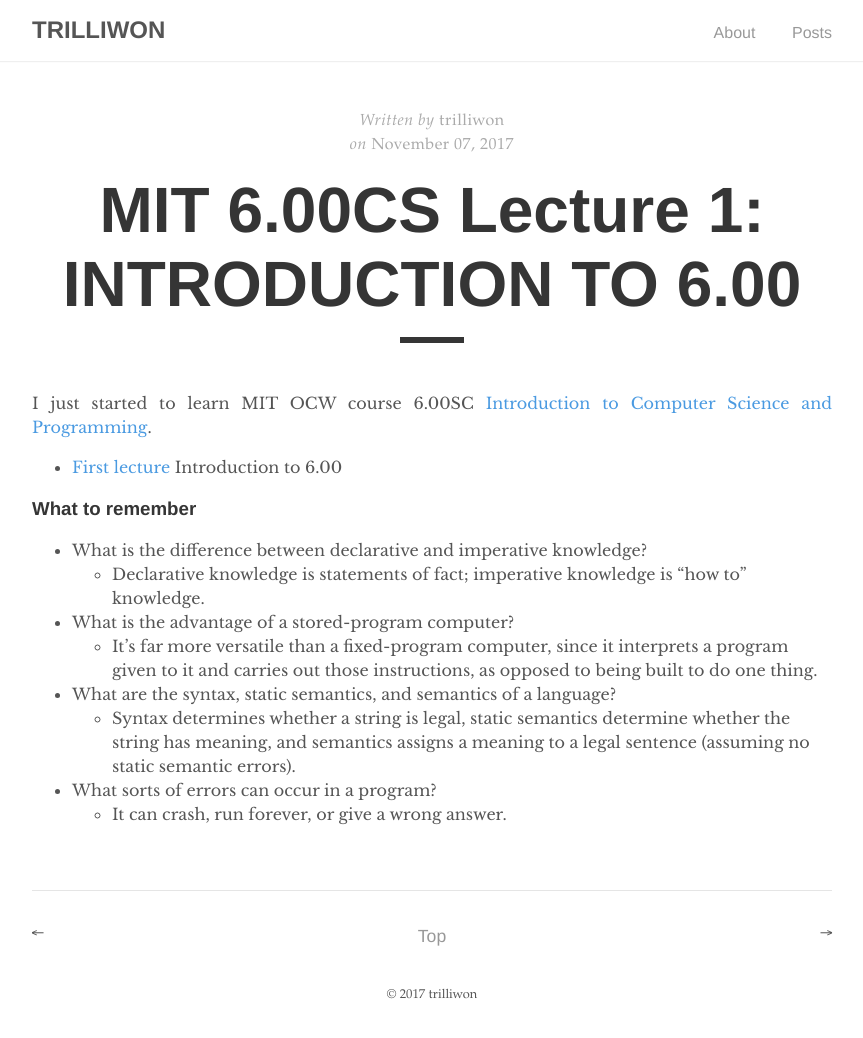
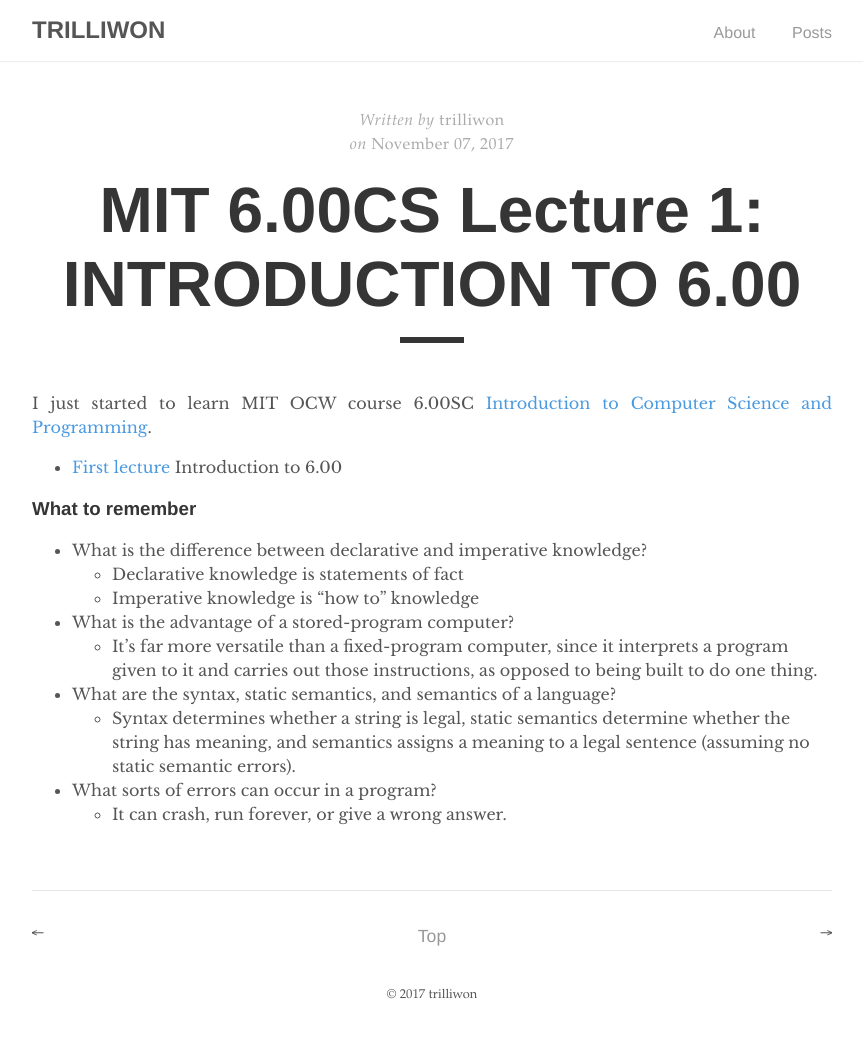
Before and after one commit to trilliwon/ABL, a Jekyll site: the page built from _posts/2017-11-07-mit-6.00cs.md, in a window 1280 px wide. Shown: the whole page, without its empty margins (208-1071 px from the left). Built offline with Jekyll 4.4.1, drawn with Linux system fonts in a browser that asks for light colours.

Commit message:
Sat Dec 23 17:50:49 KST 2017

```diff
--- a/_posts/2017-11-07-mit-6.00cs.md
+++ b/_posts/2017-11-07-mit-6.00cs.md
@@ -14,7 +14,8 @@
 ### What to remember
 
 - What is the difference between declarative and imperative knowledge?
-    - Declarative knowledge is statements of fact; imperative knowledge is "how to" knowledge.
+    - Declarative knowledge is statements of fact
+    - Imperative knowledge is "how to" knowledge
 
 - What is the advantage of a stored-program computer?
     - It's far more versatile than a fixed-program computer, since it interprets a program given to it and carries out those instructions, as opposed to being built to do one thing.
```
Also changed, not shown: _posts/2017-11-30-terms.md (+4 -0 lines).
